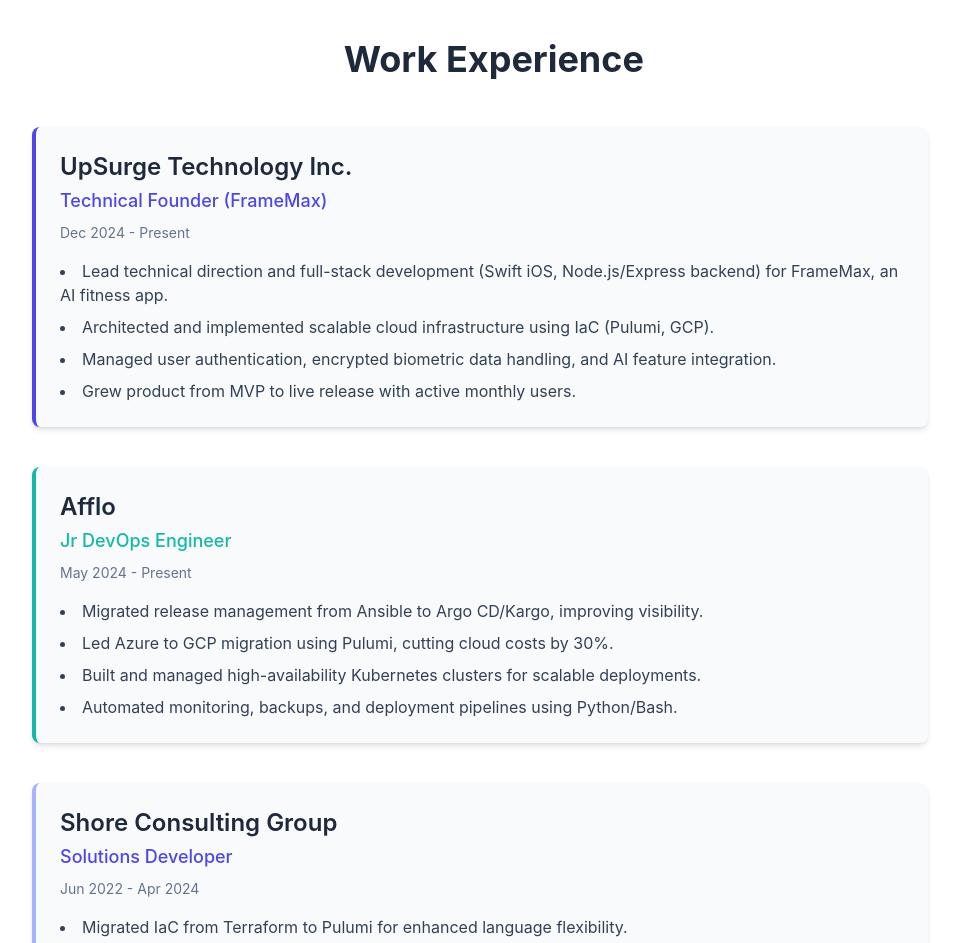
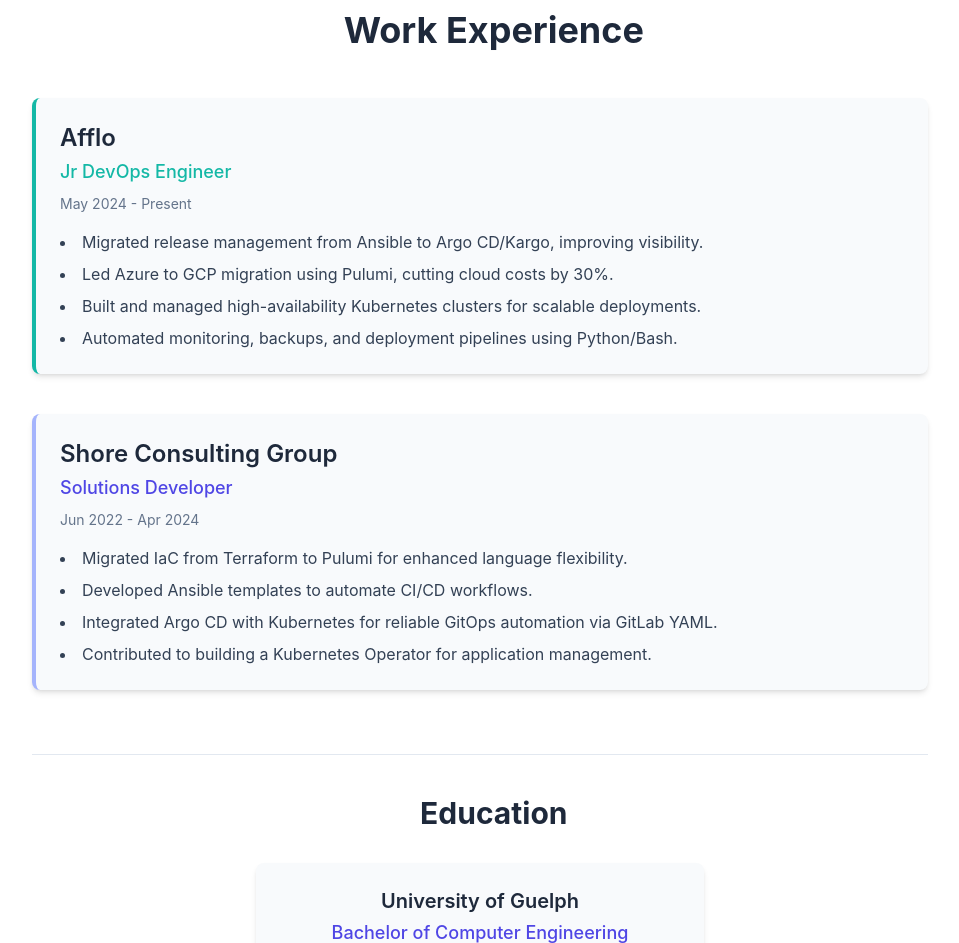
Before and after one commit to aidancorcoran/portfolio, a plain HTML site: page index.html in a window 1280 px wide. Shown: the part 2160-3103 px from the top of the page, without its empty margins (160-1119 px from the left). Drawn offline with nearby package versions, Linux system fonts and the light colour scheme; a web font is replaced by a local one.

Commit message:
move framemax to just projects

```diff
--- a/index.html
+++ b/index.html
@@ -149,7 +149,7 @@
                         Currently, I am employed as a Jr DevOps Engineer at Afflo, optimizing organ allocation processes through infrastructure migration (Azure to GCP, Terraform to Pulumi), implementing GitOps with Argo CD/Kargo, and enhancing Kubernetes cluster management.
                     </p>
                     <p>
-                        On the side, I am the Technical Founder of UpSurge Technology Inc., where I lead the development of FrameMax — an AI-powered fitness app. I designed the system architecture, built the iOS frontend in Swift, and developed the backend using Node.js/Express. I also manage the cloud infrastructure using Pulumi.
+                        I built an iOS App, FrameMax — an AI-powered fitness app. I designed the system architecture, built the iOS frontend in Swift, and developed the backend using Node.js/Express. I also manage the cloud infrastructure using Pulumi.
                     </p>
                     <p>
                         Previously, I gained valuable experience as a Solutions Developer at Shore Consulting Group, enhancing operational efficiency for businesses through IT solutions and contributing to Kubernetes Operator development.
@@ -214,17 +214,6 @@
                     <span class="lucide lucide-briefcase mr-3 text-primary"></span>Work Experience
                 </h2>
                 <div class="space-y-10">
-                    <div class="bg-slate-50 p-6 rounded-lg shadow-md border-l-4 border-primary">
-                        <h3 class="text-2xl font-semibold text-dark mb-1">UpSurge Technology Inc.</h3>
-                        <p class="text-lg text-primary font-medium mb-2">Technical Founder (FrameMax)</p>
-                        <p class="text-sm text-slate-500 mb-4">Dec 2024 - Present</p>
-                        <ul class="list-disc list-inside text-slate-700 space-y-2">
-                            <li>Lead technical direction and full-stack development (Swift iOS, Node.js/Express backend) for FrameMax, an AI fitness app.</li>
-                            <li>Architected and implemented scalable cloud infrastructure using IaC (Pulumi, GCP).</li>
-                            <li>Managed user authentication, encrypted biometric data handling, and AI feature integration.</li>
-                            <li>Grew product from MVP to live release with active monthly users.</li>
-                        </ul>
-                    </div>
                     <div class="bg-slate-50 p-6 rounded-lg shadow-md border-l-4 border-secondary">
                         <h3 class="text-2xl font-semibold text-dark mb-1">Afflo</h3>
                         <p class="text-lg text-secondary font-medium mb-2">Jr DevOps Engineer</p>
```
